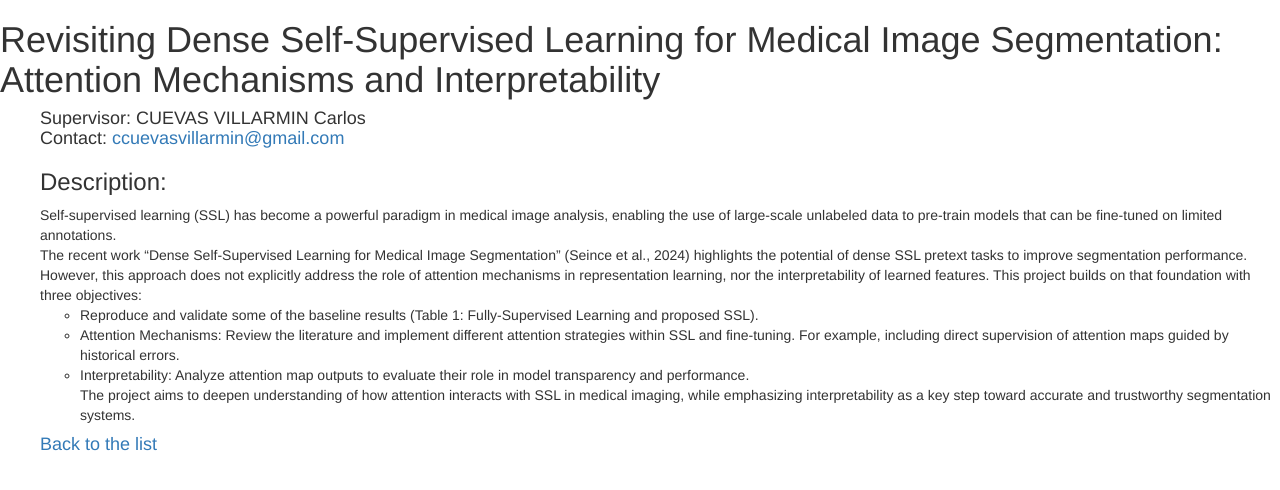
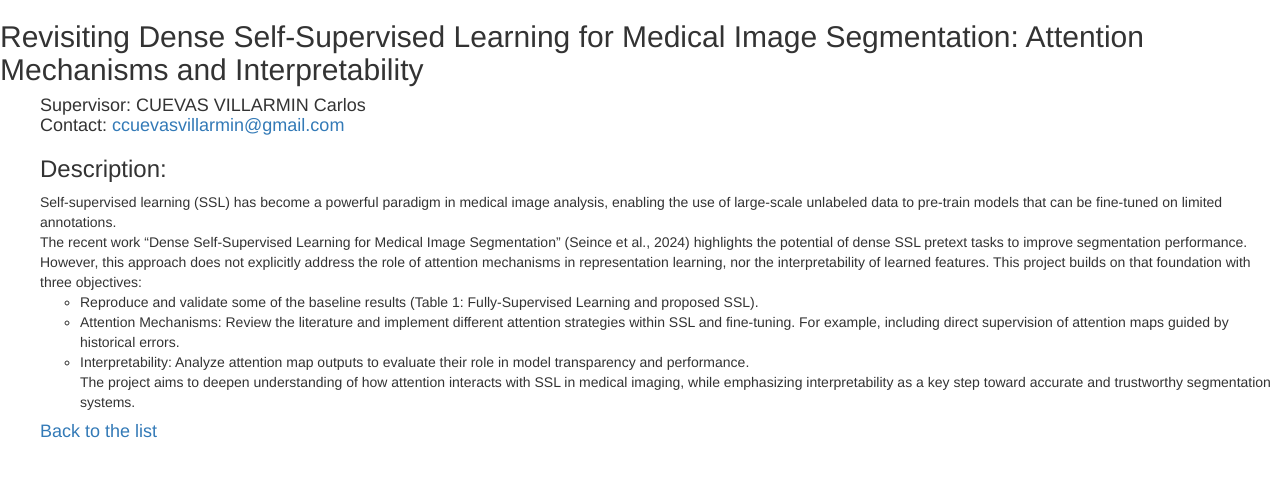
Before and after one commit to vannaryMY/M2-PRAT, a plain HTML site: page Revisiting_dense_self_supervised.html in a window 1280 px wide. Drawn offline with nearby package versions, Linux system fonts and the light colour scheme; some packages are replaced by stand-ins of ours.

Commit message:
title update

```diff
--- a/Revisiting_dense_self_supervised.html
+++ b/Revisiting_dense_self_supervised.html
@@ -22,7 +22,7 @@
     </head>
     <body>
 
-      <h1>Revisiting Dense Self-Supervised Learning for Medical Image Segmentation: Attention Mechanisms and Interpretability</h1>
+      <h2>Revisiting Dense Self-Supervised Learning for Medical Image Segmentation: Attention Mechanisms and Interpretability</h2>
        <ul>
     <h4>
         <p>
```
